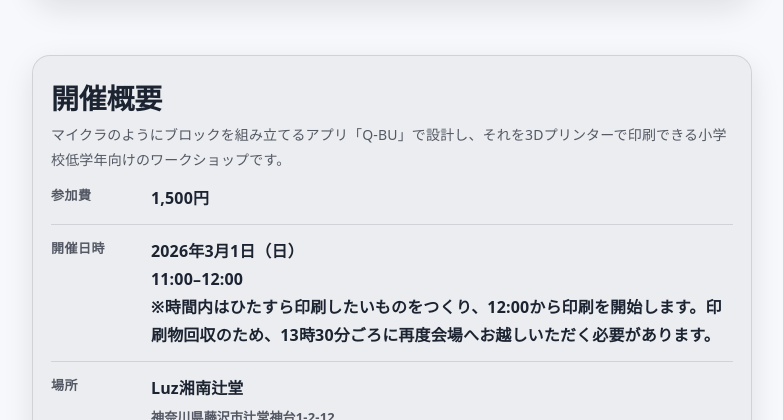
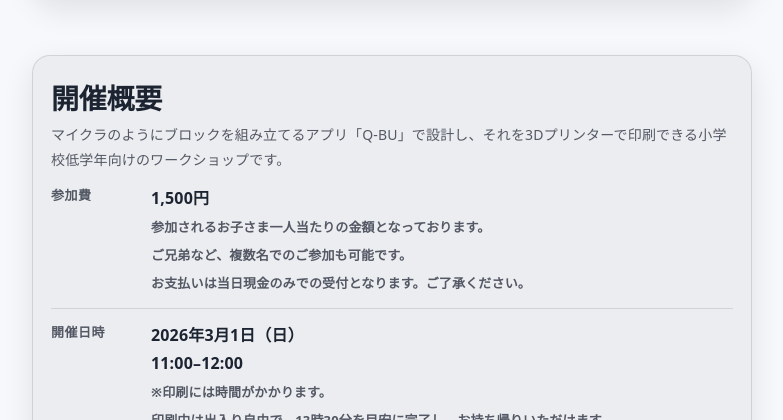
Before and after one commit to ThouLab/HomePage, a plain HTML site: page products/workshop/20260301A/index.html in a window 1280 px wide. Shown: the part 532-952 px from the top of the page, without its empty margins (248-1031 px from the left). Drawn offline with Linux system fonts and the light colour scheme; files that its build step writes are made by us from their sources; files whose address does not match are found by name.

Commit message:
append wspage 20260301

```diff
--- a/products/workshop/20260301A/index.html
+++ b/products/workshop/20260301A/index.html
@@ -61,8 +61,15 @@
 
           <dl class="dl">
             <div class="dl__row">
-              <dt>参加費</dt>
-              <dd>1,500円</dd>
+                <dt>参加費</dt>
+                <dd>1,500円<br>
+                    <span class="muted">
+                        参加されるお子さま一人当たりの金額となっております。<br>
+                        ご兄弟など、複数名でのご参加も可能です。<br>
+                        お支払いは当日現金のみでの受付となります。ご了承ください。
+                    </span>
+                </dd>
+
             </div>
 
             <div class="dl__row">
@@ -70,7 +77,10 @@
               <dd>
                 2026年3月1日（日）<br>
                 11:00–12:00<br>
-                ※時間内はひたすら印刷したいものをつくり、12:00から印刷を開始します。印刷物回収のため、13時30分ごろに再度会場へお越しいただく必要があります。
+                <span class="muted">
+                    ※印刷には時間がかかります。<br>
+                印刷中は出入り自由で、13時30分を目安に完了し、お持ち帰りいただけます。
+                </span>
               </dd>
             </div>
 
```
